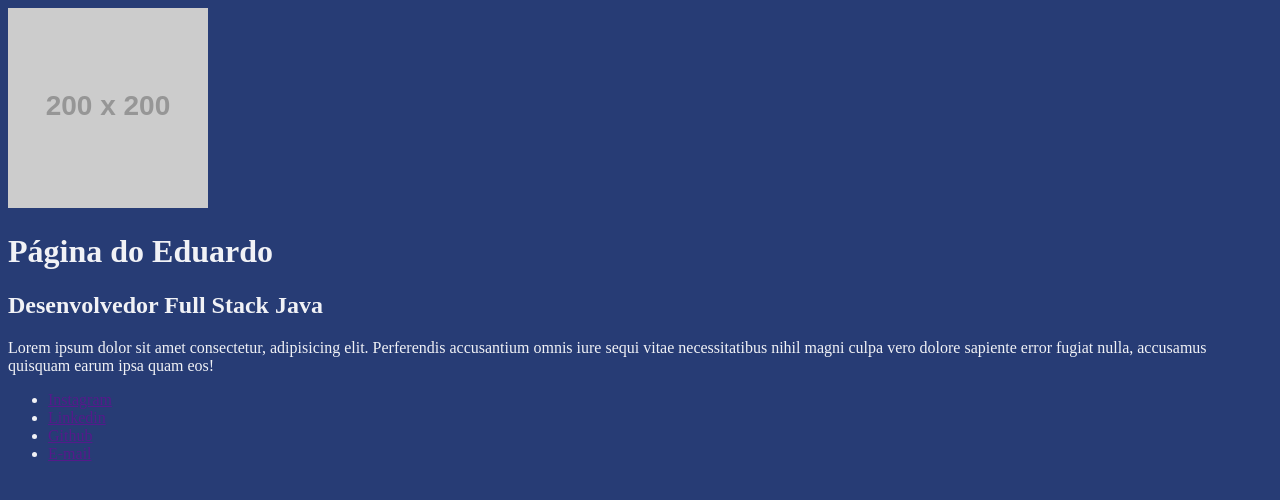
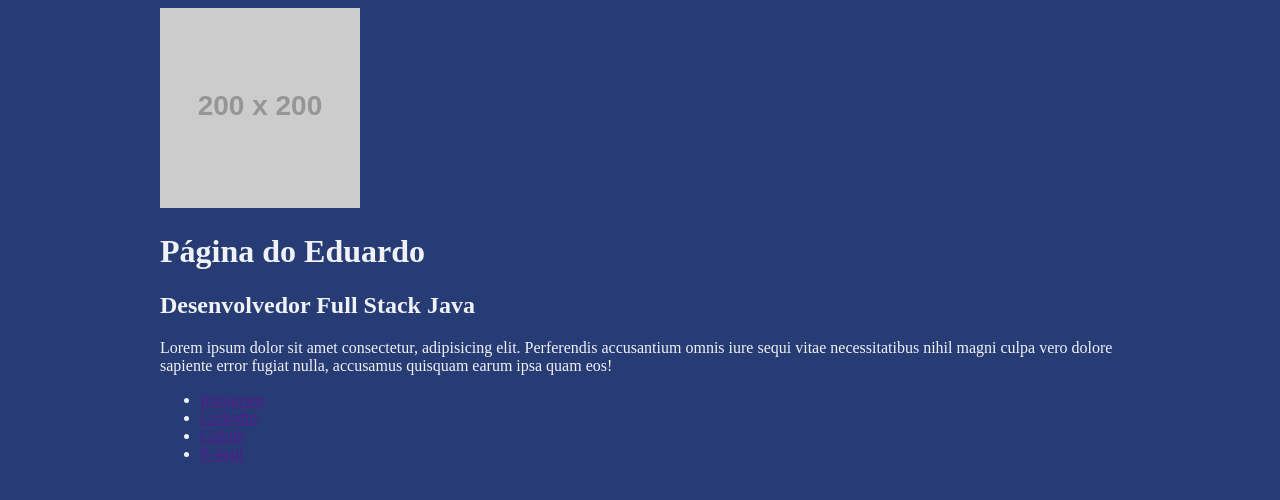
Before and after one commit to AsrielDreemurrGM/Modulo17_LESS, a website: page index.html in a window 1280 px wide. Drawn offline with nearby package versions, Linux system fonts and the light colour scheme; files that its build step writes are made by us from their sources; placeholder pictures from the web are drawn by us.

Commit message:
Movido Todo o Conteúdo do Site Para Dentro do Container

```diff
--- a/index.html
+++ b/index.html
@@ -7,15 +7,14 @@
     <link rel="stylesheet" href="build/styles/main.css">
 </head>
 <body>
+    <div class="container">
     <header>
-        <div class="container">
             <img src="https://via.placeholder.com/200x200" alt="">
             <h1>Página do Eduardo</h1>
             <h2>Desenvolvedor Full Stack Java</h2>
             <p>
                 Lorem ipsum dolor sit amet consectetur, adipisicing elit. Perferendis accusantium omnis iure sequi vitae necessitatibus nihil magni culpa vero dolore sapiente error fugiat nulla, accusamus quisquam earum ipsa quam eos!
             </p>
-        </div>
         </header>
         <nav>
             <ul>
@@ -25,5 +24,6 @@
                 <li><a href="">E-mail</a></li>
             </ul>
         </nav>
+    </div>
 </body>
 </html>
--- a/src/styles/main.less
+++ b/src/styles/main.less
@@ -4,3 +4,9 @@ body {
     background-color: @corDeFundo;
     color: @corDosTextos;
 }
+
+.container {
+    max-width: 960px;
+    width: 100%;
+    margin: 0 auto;
+}
```
Lines whose indentation alone changed are shown as unchanged.
